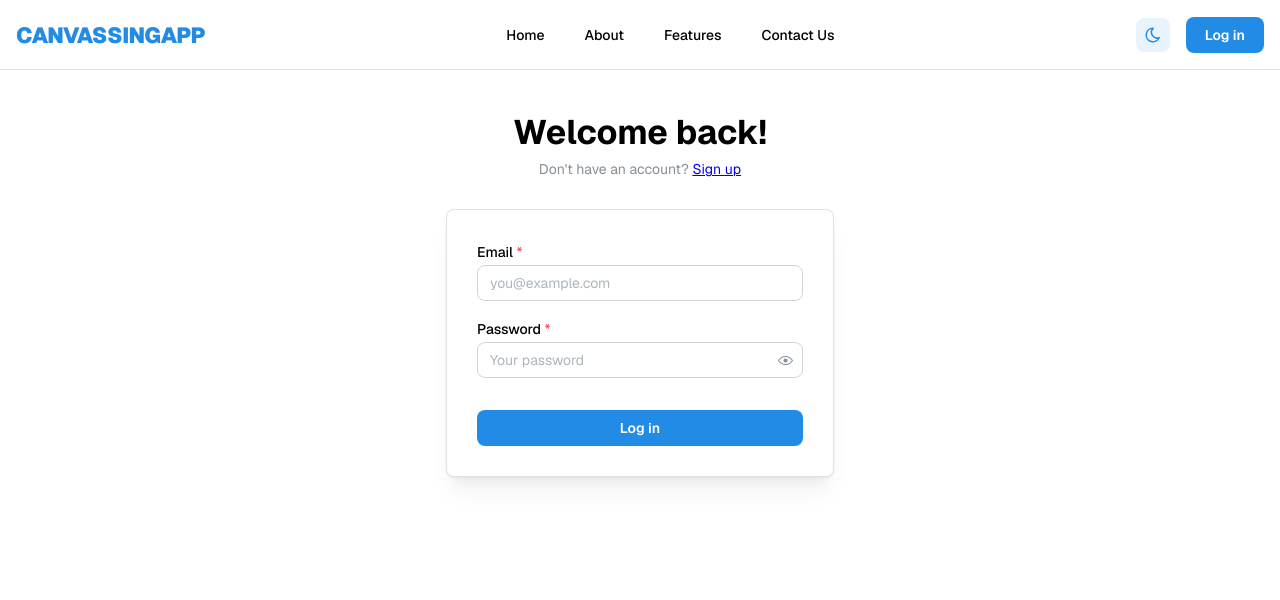
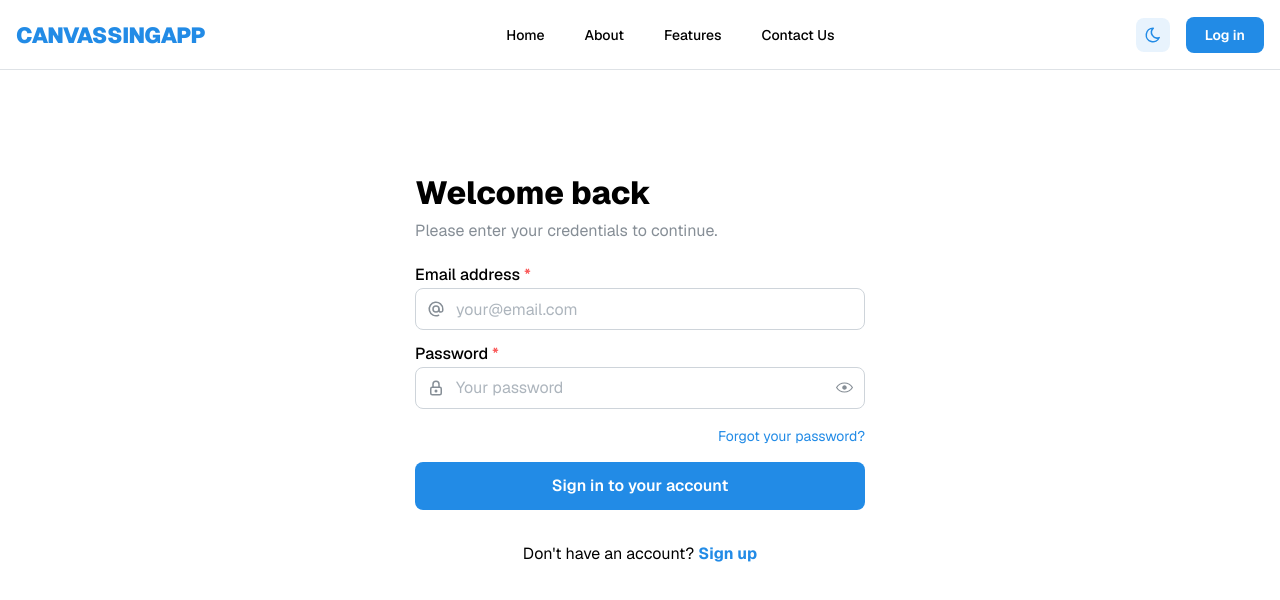
Before and after one commit to xjeyceex/help-earth-now-with-backend, a Next.js app: page /login in a window 1280 px wide. Shown: the top 600 px of the page. Built offline with nearby package versions, Linux system fonts and the light colour scheme.

Commit message:
update login page ui

```diff
--- a/app/(public)/(auth)/login/page.tsx
+++ b/app/(public)/(auth)/login/page.tsx
@@ -3,20 +3,24 @@
 import { userLogin } from "@/actions/post";
 import {
   Alert,
+  Anchor,
+  Box,
   Button,
-  Container,
+  Center,
   Paper,
   PasswordInput,
+  Stack,
   Text,
   TextInput,
   Title,
+  rem,
 } from "@mantine/core";
+import { IconAt, IconLock } from "@tabler/icons-react";
 import Link from "next/link";
 import { useState, useTransition } from "react";
 
 const LoginPage = () => {
   const [isPending, startTransition] = useTransition();
-
   const [errors, setErrors] = useState<{
     email?: string;
     password?: string;
@@ -26,7 +30,6 @@ const LoginPage = () => {
   const handleSubmit = (formData: FormData) => {
     startTransition(async () => {
       const result = await userLogin(formData);
-
       if (result?.error) {
         setErrors(result.error);
       } else {
@@ -36,50 +39,95 @@ const LoginPage = () => {
   };
 
   return (
-    <Container size={420} my={40}>
-      <Title ta="center">Welcome back!</Title>
-      <Text c="dimmed" size="sm" ta="center" mt={5}>
-        Don&apos;t have an account? <Link href="/register">Sign up</Link>
+    <Box w={{ base: "100%" }} mt={70}>
+      <Center h="100%" p="xl">
+        <Stack w={450} gap="lg">
+          <Stack gap={5}>
+            <Title order={1} size="2rem" fw={800}>
+              Welcome back
+            </Title>
+            <Text c="dimmed" size="md">
+              Please enter your credentials to continue.
             </Text>
+          </Stack>
 
-      <Paper withBorder shadow="md" p={30} mt={30} radius="md">
+          <Paper w="100%" radius="md">
             <form action={handleSubmit}>
-          {errors.form && <Alert color="red">{errors.form}</Alert>}
+              <Stack gap="md">
+                {errors.form && (
+                  <Alert variant="light" color="red" radius="md">
+                    {errors.form}
+                  </Alert>
+                )}
 
+                <Stack gap="sm">
                   <TextInput
-            label="Email"
-            placeholder="you@example.com"
+                    label="Email address"
+                    placeholder="your@email.com"
+                    size="md"
+                    radius="md"
                     id="email"
                     name="email"
                     type="email"
                     required
                     error={errors.email}
                     disabled={isPending}
+                    leftSection={
+                      <IconAt style={{ width: rem(18), height: rem(18) }} />
+                    }
                   />
 
                   <PasswordInput
                     label="Password"
                     placeholder="Your password"
+                    size="md"
+                    radius="md"
                     id="password"
                     name="password"
                     required
-            mt="md"
                     error={errors.password}
                     disabled={isPending}
+                    leftSection={
+                      <IconLock style={{ width: rem(18), height: rem(18) }} />
+                    }
                   />
+
+                  <Anchor
+                    component={Link}
+                    href="/forgot-password"
+                    size="sm"
+                    ta="right"
+                    display="block"
+                    mt={5}
+                  >
+                    Forgot your password?
+                  </Anchor>
+                </Stack>
 
                 <Button
                   fullWidth
-            mt="xl"
+                  size="md"
+                  radius="md"
                   type="submit"
                   disabled={isPending}
                   loading={isPending}
+                  h={48}
                 >
-            Log in
+                  Sign in to your account
                 </Button>
+
+                <Text ta="center" mt="md">
+                  Don&apos;t have an account?{" "}
+                  <Anchor component={Link} href="/register" fw={700}>
+                    Sign up
+                  </Anchor>
+                </Text>
+              </Stack>
             </form>
           </Paper>
-    </Container>
+        </Stack>
+      </Center>
+    </Box>
   );
 };
 
```
Also changed, not shown: app/(protected)/tickets/[ticket_id]/page.tsx (+17 -17 lines), app/(public)/(auth)/register/page.tsx (+61 -22 lines), components/CommentThread.tsx (+13 -13 lines). Lines whose indentation alone changed are shown as unchanged.
